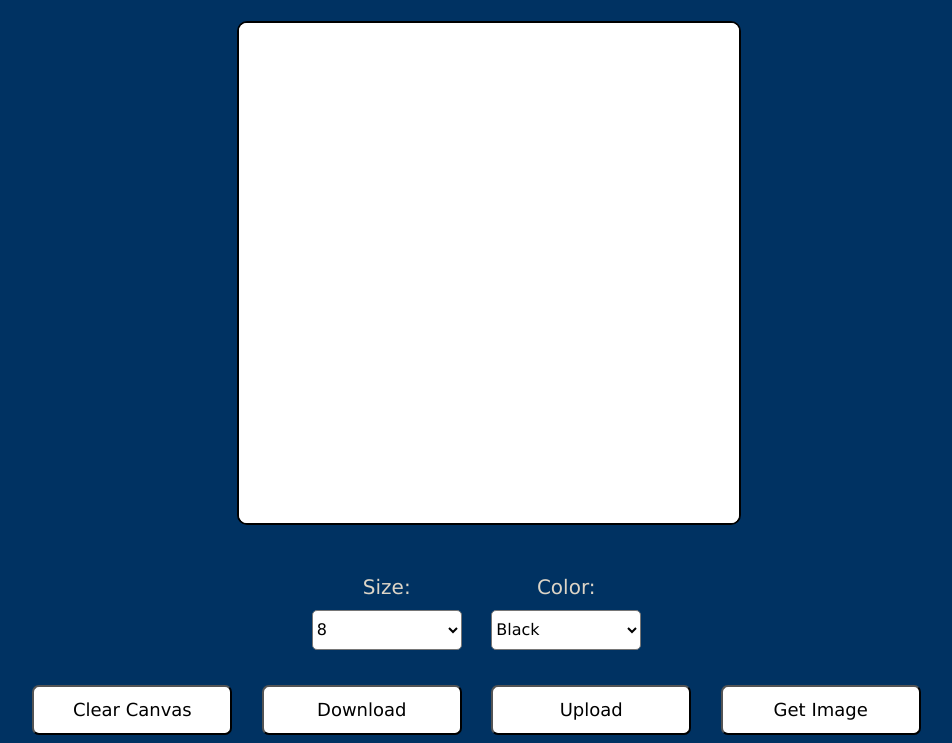
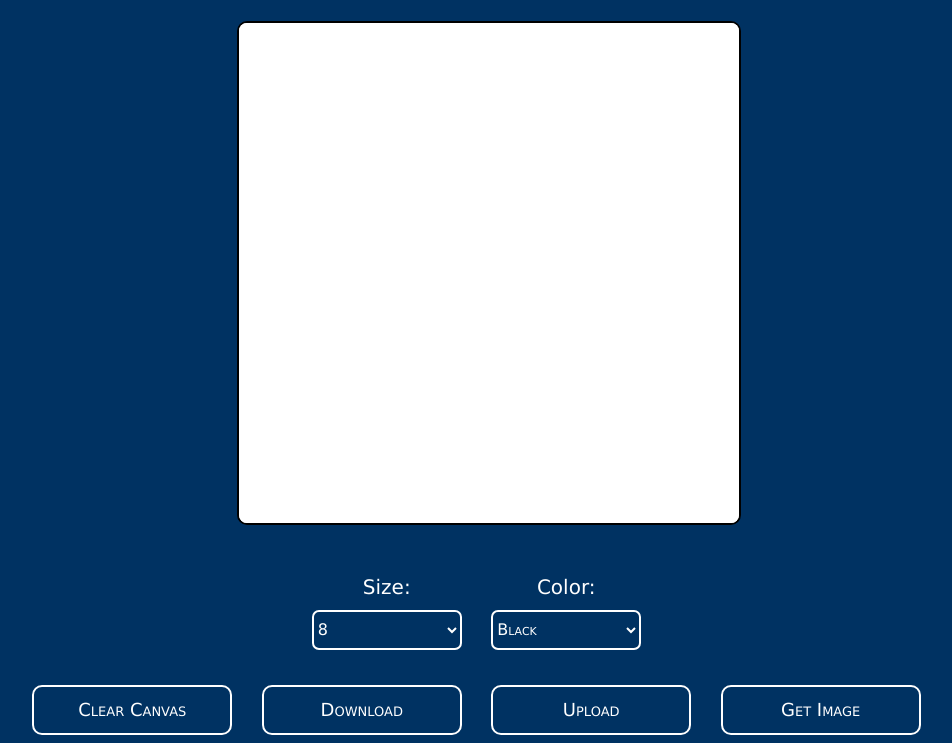
Before and after one commit to evilpegasus/Yearbook, a plain HTML site: page public/app.html in a window 1280 px wide. Shown: the part 139-882 px from the top of the page, without its empty margins (151-1103 px from the left). Drawn offline with Linux system fonts and the light colour scheme; some packages are replaced by stand-ins of ours; a web font is replaced by a local one.

Commit message:
Update UI

```diff
--- a/public/main.css
+++ b/public/main.css
@@ -38,13 +38,19 @@ h1 {
     margin: 0px 25px 0px 0px;
     padding: 0px;
     font-size: 16px;
-    border-radius: 5px;
+    border-radius: 7px;
     font-family: Verdana, Geneva, Tahoma, sans-serif;
-    background-color: white;
+    background-color: #003262;
+    border: 2px solid white;
+    color: white;
+    font-variant: small-caps;
+    transition: all 0.2s;
 }
 
 .canvas-toolbar select:hover {
     box-shadow: 0 0 10px white;
+    background-color: white;
+    color: #003262;
 }
 
 .button-toolbar button {
@@ -53,13 +59,19 @@ h1 {
     height: 50px;
     margin: 0px 25px 0px 0px;
     font-size: 18px;
-    border-radius: 7px;
-    background-color: white;
+    border-radius: 10px;
+    background-color: #003262;
     font-family: Verdana, Geneva, Tahoma, sans-serif;
+    border: 2px solid white;
+    color: white;
+    font-variant: small-caps;
+    transition: all 0.2s;
 }
 
 .button-toolbar button:hover {
     box-shadow: 0 0 10px white;
+    background-color: white;
+    color: #003262;
 }
 
 .button-toolbar button:active {
@@ -78,4 +90,5 @@ h1 {
     margin: 50px 25px 0px 0px;
     padding: 0px;
     font-family: Verdana, Geneva, Tahoma, sans-serif;
+    color: white;
 }
```
